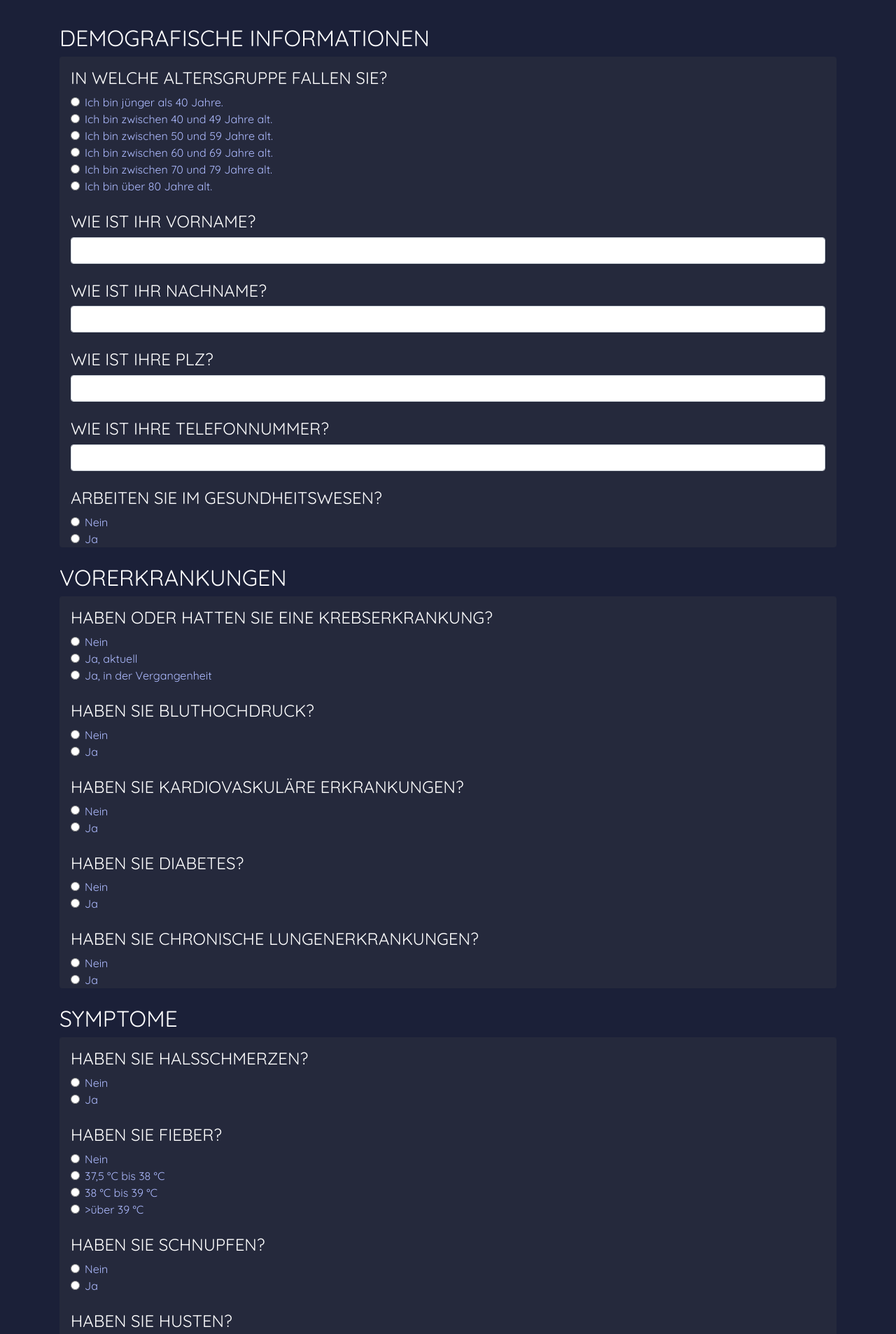
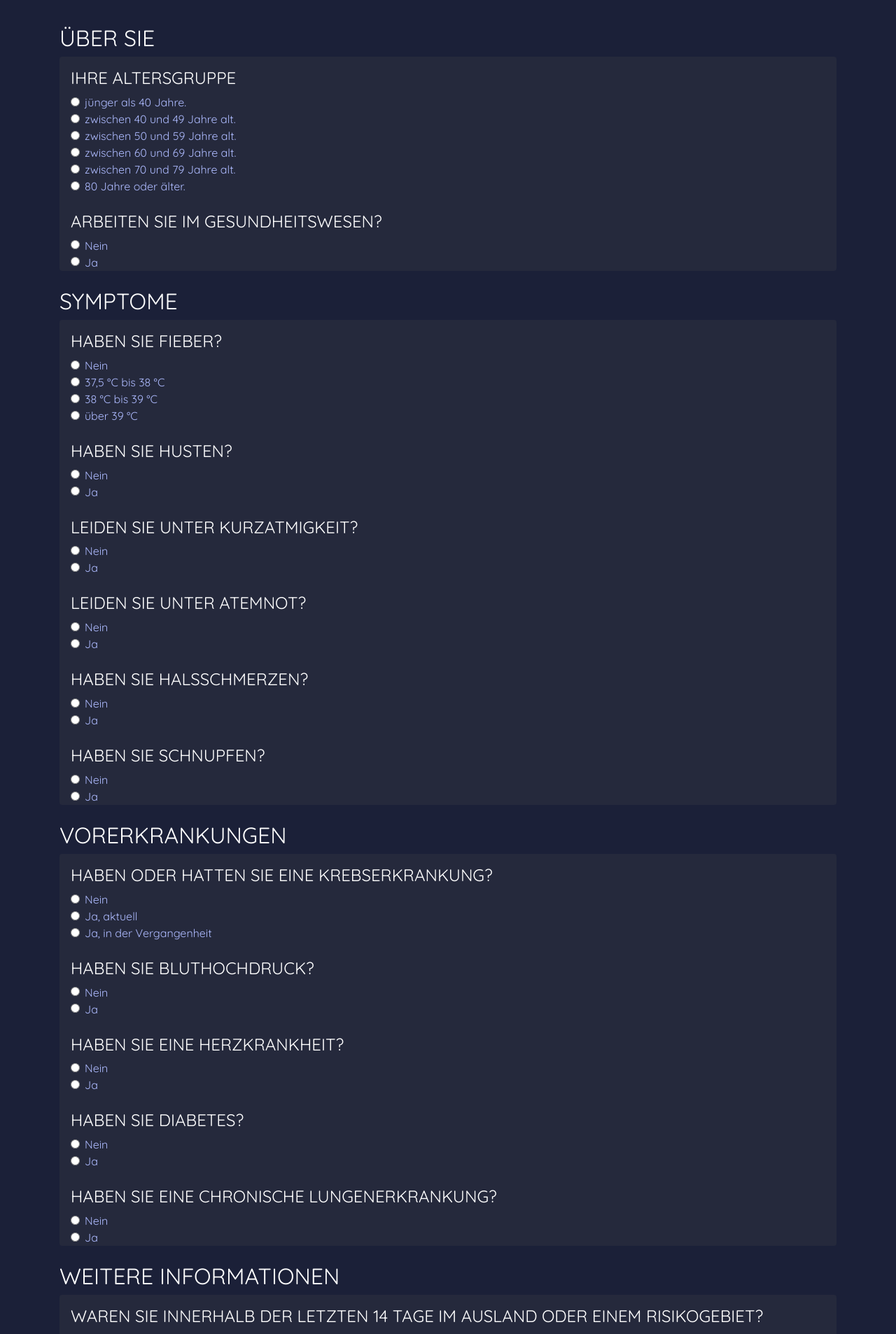
Before and after one commit to InDieTasten/Sars-Cov2-Necessity-Screening, an Angular app in the folder app/: page / in a window 1280 px wide. Shown: the part 420-2326 px from the top of the page at 70% size. Built offline with nearby package versions, Linux system fonts and the light colour scheme.

Commit message:
change contents

```diff
--- a/app/src/app/app.component.html
+++ b/app/src/app/app.component.html
@@ -9,8 +9,8 @@
   </div>
 
     <app-demographics [section]="questionaire.demographics"></app-demographics>
+    <app-symptoms [section]="questionaire.symptoms"></app-symptoms>
     <app-preconditions [section]="questionaire.preconditions"></app-preconditions>
-    <app-symptoms [section]="questionaire.symptoms"></app-symptoms>
     <app-environment-info [section]="questionaire.environmentInfo"></app-environment-info>
 
   <hr>
--- a/app/src/app/demographics/demographics.component.html
+++ b/app/src/app/demographics/demographics.component.html
@@ -1,5 +1,5 @@
 
-<h2>Demografische Informationen</h2>
+<h2>Über Sie</h2>
 
 <div class="questions px-3 pt-3 rounded ">
     <div class="question" *ngFor="let questionKey of getQuestionKeys()">
--- a/app/src/app/environment-info/environment-info.component.html
+++ b/app/src/app/environment-info/environment-info.component.html
@@ -1,4 +1,4 @@
-<h2>Umgebungsfaktoren</h2>
+<h2>Weitere Informationen</h2>
 
 <div class="questions px-3 pt-3 rounded">
     <div class="question" *ngFor="let questionKey of getQuestionKeys()">
--- a/app/src/questionaire.ts
+++ b/app/src/questionaire.ts
@@ -1,33 +1,33 @@
 export const questionaire = {
     demographics: {
         age: {
-            display: "In welche Altersgruppe fallen Sie?",
+            display: "Ihre Altersgruppe",
             type: "choice",
             choices: {
-                below40: { display: "Ich bin jünger als 40 Jahre.", riskValue: 0.2 },
-                between40_49: { display: "Ich bin zwischen 40 und 49 Jahre alt.", riskValue: 0.4 },
-                between50_59: { display: "Ich bin zwischen 50 und 59 Jahre alt.", riskValue: 1.3 },
-                between60_69: { display: "Ich bin zwischen 60 und 69 Jahre alt.", riskValue: 3.6 },
-                between70_79: { display: "Ich bin zwischen 70 und 79 Jahre alt.", riskValue: 8.0 },
-                over80: { display: "Ich bin über 80 Jahre alt.", riskValue: 14.8 }
+                below40: { display: "jünger als 40 Jahre.", riskValue: 0.2 },
+                between40_49: { display: "zwischen 40 und 49 Jahre alt.", riskValue: 0.4 },
+                between50_59: { display: "zwischen 50 und 59 Jahre alt.", riskValue: 1.3 },
+                between60_69: { display: "zwischen 60 und 69 Jahre alt.", riskValue: 3.6 },
+                between70_79: { display: "zwischen 70 und 79 Jahre alt.", riskValue: 8.0 },
+                over80: { display: "80 Jahre oder älter.", riskValue: 14.8 }
             }
         },
-        firstName: {
-            display: "Wie ist Ihr Vorname?",
-            type: "text",
-        },
-        lastName: {
-            display: "Wie ist Ihr Nachname?",
-            type: "text"
-        },
-        zipCode: {
-            display: "Wie ist Ihre PLZ?",
-            type: "zip"
-        },
-        phoneNumber: {
-            display: "Wie ist Ihre Telefonnummer?",
-            type: "tel"
-        },
+        // firstName: {
+        //     display: "Ihr Vorname",
+        //     type: "text",
+        // },
+        // lastName: {
+        //     display: "Ihr Nachname",
+        //     type: "text"
+        // },
+        // zipCode: {
+        //     display: "Ihre PLZ",
+        //     type: "zip"
+        // },
+        // phoneNumber: {
+        //     display: "Ihre Telefonnummer",
+        //     type: "tel"
+        // },
         isHealthCareStaff: {
             display: "Arbeiten Sie im Gesundheitswesen?",
             type: "choice",
@@ -56,7 +56,7 @@ export const questionaire = {
             }
         },
         cardiovascularDiseases: {
-            display: "Haben Sie Kardiovaskuläre Erkrankungen?",
+            display: "Haben Sie eine Herzkrankheit?",
             type: "choice",
             choices: {
                 no: { display: "Nein", riskValue: 0.0 },
@@ -72,7 +72,7 @@ export const questionaire = {
             }
         },
         chronicLungDiseases: {
-            display: "Haben Sie Chronische Lungenerkrankungen?",
+            display: "Haben Sie eine chronische Lungenerkrankung?",
             type: "choice",
             choices: {
                 no: { display: "Nein", riskValue: 0.0 },
@@ -81,14 +81,6 @@ export const questionaire = {
         }
     },
     symptoms: {
-        soreThroat: {
-            display: "Haben Sie Halsschmerzen?",
-            type: "choice",
-            choices: {
-                no: { display: "Nein", riskValue: 0.0 },
-                yes: { display: "Ja", riskValue: 0.5 }
-            }
-        },
         fever: {
             display: "Haben Sie Fieber?",
             type: "choice",
@@ -96,15 +88,7 @@ export const questionaire = {
                 no: { display: "Nein", riskValue: 0.0 },
                 light: { display: "37,5 °C bis 38 °C", riskValue: 0.5 },
                 medium: { display: "38 °C bis 39 °C", riskValue: 1.0 },
-                heavy: { display: ">über 39 °C", riskValue: 1.5 }
-            }
-        },
-        headCold: {
-            display: "Haben Sie Schnupfen?",
-            type: "choice",
-            choices: {
-                no: { display: "Nein", riskValue: 0.0 },
-                yes: { display: "Ja", riskValue: 0.5 }
+                heavy: { display: "über 39 °C", riskValue: 1.5 }
             }
         },
         cough: {
@@ -130,11 +114,27 @@ export const questionaire = {
                 no: { display: "Nein", riskValue: 0.0 },
                 yes: { display: "Ja", riskValue: 1.5 }
             }
-        }
+        },
+        soreThroat: {
+            display: "Haben Sie Halsschmerzen?",
+            type: "choice",
+            choices: {
+                no: { display: "Nein", riskValue: 0.0 },
+                yes: { display: "Ja", riskValue: 0.5 }
+            }
+        },
+        headCold: {
+            display: "Haben Sie Schnupfen?",
+            type: "choice",
+            choices: {
+                no: { display: "Nein", riskValue: 0.0 },
+                yes: { display: "Ja", riskValue: 0.5 }
+            }
+        },
     },
     environmentInfo: {
         riskyRegion: {
-            display: "Waren Sie innerhalb der letzten 14 Tage im Ausland, oder einem Risikogebiet?",
+            display: "Waren Sie innerhalb der letzten 14 Tage im Ausland oder einem Risikogebiet?",
             type: "choice",
             choices: {
                 no: { display: "Nein", riskValue: 0.8 },
@@ -150,7 +150,7 @@ export const questionaire = {
             }
         },
         contactWithCovidPositive: {
-            display: "Hatten Sie Kontakt zu einer Person, welche positiv auf Covid-19 getestet wurde?",
+            display: "Hatten Sie Kontakt zu einer Person, die positiv auf das Coronavirus getestet wurde?",
             type: "choice",
             choices: {
                 no: { display: "Nein", riskValue: 0.8 },
```
